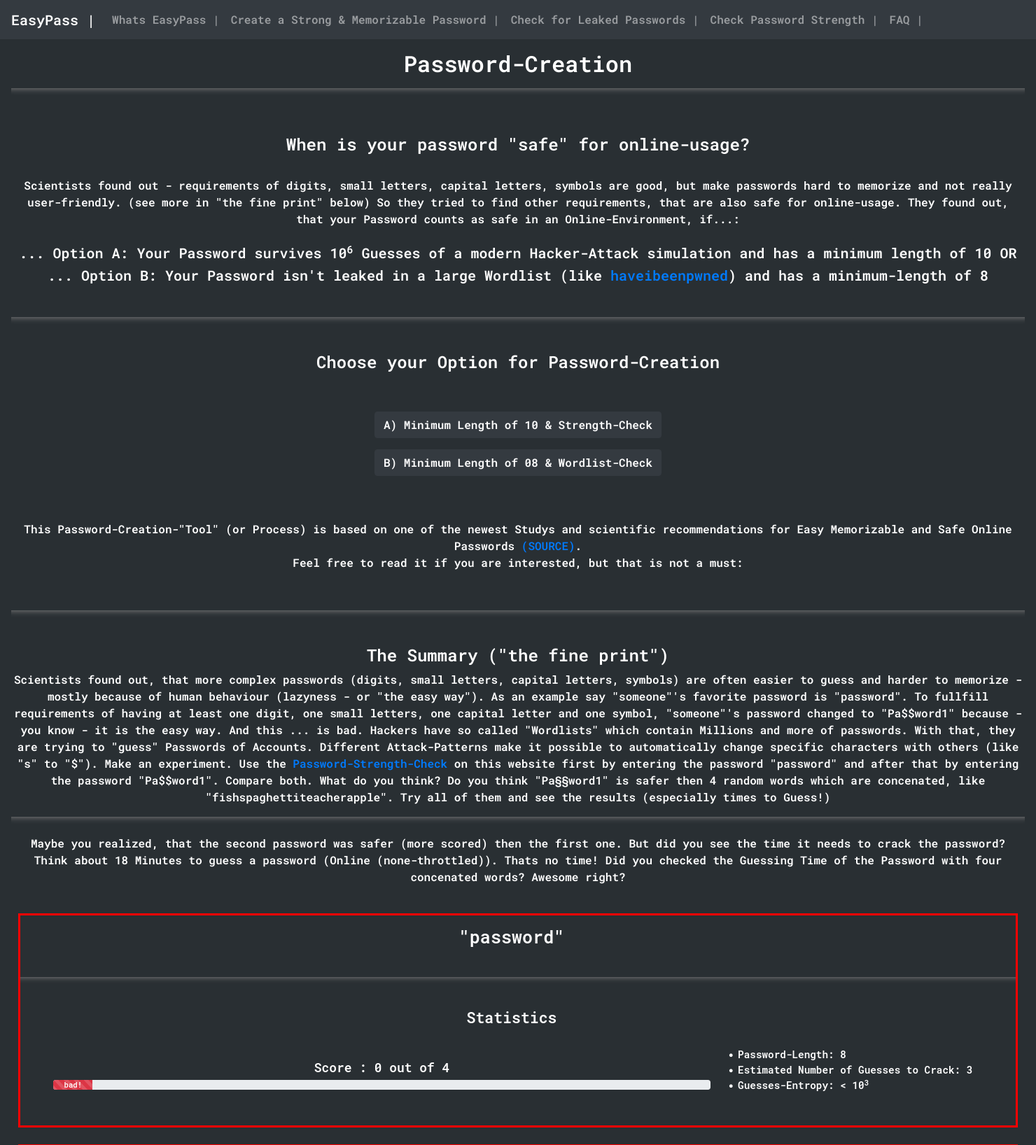
After one commit to Veyris/password_web, a Flask app: page /create_password in a window 1480 px wide. The commit adds this page. Shown: the top 1636 px of the page at 70% size. Run offline with Flask 2, Linux system fonts and the light colour scheme.

Commit message:
added first half password_creation

```diff
--- a/main.py
+++ b/main.py
@@ -88,3 +88,14 @@ def help():
 
 if __name__ == "__main__":
 	app.run()
+
+@app.route("/create_password", methods=["POST", "GET"])
+def choose_option():
+    if request.method == "POST":
+        option = request.form["opt"]
+        if option == "A) Minimum Length of 10 & Strength-Check":
+            return render_template("/create/create_optA.html")
+        elif option == "B) Minimum Length of 08 & Wordlist-Check":
+            return render_template("/create/create_optB.html")
+    else:
+        return render_template("/create/create_password.html")
--- a/static/templates/styles.css
+++ b/static/templates/styles.css
@@ -25,3 +25,8 @@ h1{
 #div2{
     text-align: left;
 }
+
+img {
+    border-style : solid;
+    border-color : red;
+}
--- a/templates/base.html
+++ b/templates/base.html
@@ -8,7 +8,8 @@
         <link rel="preconnect" href="https://fonts.googleapis.com">
         <link rel="preconnect" href="https://fonts.gstatic.com" crossorigin>
         <link href="https://fonts.googleapis.com/css2?family=Roboto+Mono:wght@600&display=swap" rel="stylesheet">
-        <title>EasyPass - Safe and Easy Passwords</title>
+        <title>{% block title %}
+            {% endblock %}</title>
 
     </head>
 
@@ -24,7 +25,9 @@
                     <li class="nav-item">
                             <a class="nav-link" href="/">Whats EasyPass |<span class="sr-only">(current)</span></a>
                     </li>
-
+                    <li class="nav-item">
+                        <a class="nav-link" href="create_password">Create a Strong & Memorizable Password |</a>
+                    </li>
                     <li class="nav-item">
                         <a class="nav-link" href="password_pwned">Check for Leaked Passwords |</a>
                     </li>
--- /dev/null
+++ b/templates/create/create_password.html
@@ -0,0 +1,61 @@
+{% extends "base.html" %}
+{% block title %}EasyPass-Creation{% endblock %}
+{% block content %}
+<div class="p-3 mb-2 text-white text-center">
+	<h2>Password-Creation</h2>
+    <hr class="style13">
+	<br>
+    <p>
+        <h4>When is your password "safe" for online-usage?</h4>
+        <br>
+        Scientists found out - requirements of digits, small letters, capital letters, symbols are good, but make passwords hard to memorize and not really user-friendly. (see more in "the fine print" below)
+        So they tried to find other requirements, that are also safe for online-usage. They found out, that your Password counts as safe in an Online-Environment, if...:
+        <br><br>
+
+
+                <h5>... Option A: Your Password survives 10<sup>6</sup> Guesses of a modern Hacker-Attack simulation and has a minimum length of 10 OR</h5>
+
+                <h5>... Option B: Your Password isn't leaked in a large Wordlist (like <a href="https://www.haveibeenpwned.com/Passwords">haveibeenpwned</a>) and has a minimum-length of 8</h5>
+                <br>
+                <hr class="style13">
+                <br>
+                <h4> Choose your Option for Password-Creation </h4>
+    <br><br>
+    <form action="#" method="post">
+        <p><input class="btn btn-dark" type="submit" value="A) Minimum Length of 10 & Strength-Check" name="opt"/></p>
+        <p><input class="btn btn-dark" type="submit" value="B) Minimum Length of 08 & Wordlist-Check" name="opt"/></p>
+    </form>
+    <br><br>
+    <p> This Password-Creation-"Tool" (or Process) is based on one of the newest Studys and scientific recommendations for Easy Memorizable and Safe Online Passwords <a href="https://www.andrew.cmu.edu/user/nicolasc/publications/Tan-CCS20.pdf">(SOURCE)</a>. <br>Feel free to read it if you are interested, but that is not a must:</p>
+    <p>
+        <br>
+        <hr class="style13">
+        <br>
+        <h4>The Summary ("the fine print")</h4>
+        Scientists found out, that more complex passwords (digits, small letters, capital letters, symbols) are often easier to guess and harder to memorize -
+        mostly because of human behaviour (lazyness - or "the easy way"). As an example say "someone"'s favorite password is "password".
+        To fullfill requirements of having at least one digit, one small letters, one capital letter and one symbol, "someone"'s password changed to "Pa$$word1" because - you know - it is the easy way.
+        And this ... is bad. Hackers have so called "Wordlists" which contain Millions and more of passwords. With that, they are trying to "guess" Passwords of Accounts. Different
+        Attack-Patterns make it possible to automatically change specific characters with others (like "s" to "$"). Make an experiment. Use the <a href="password_strength">Password-Strength-Check</a>
+        on this website first by entering the password "password" and after that by entering the password "Pa$$word1". Compare both. What do you think? Do you think "Pa§§word1" is safer then 4 random words
+        which are concenated, like "fishspaghettiteacherapple". Try all of them and see the results (especially times to Guess!)</p>
+        <hr class="style13">
+        <p>
+        Maybe you realized, that the second password was safer (more scored) then the first one. But did you see the time it needs to crack the password? Think about 18 Minutes to guess a password (Online (none-throttled)).
+        Thats no time! Did you checked the Guessing Time of the Password with four concenated words? Awesome right?
+    </p>
+        <br>
+        <img src="{{url_for('static', filename='/templates/password.png')}}">
+        <br><br>
+        <img src="{{url_for('static', filename='/templates/password1.png')}}">
+        <br><br>
+        <img src="{{url_for('static', filename='/templates/fishspa.png')}}">
+
+    <hr class="style13">
+
+
+
+</div>
+
+
+{% endblock %}
--- a/templates/help.html
+++ b/templates/help.html
@@ -1,5 +1,5 @@
 {% extends "base.html" %}
-{% block title %}FAQ{% endblock %}
+{% block title %}EasyPass-FAQ{% endblock %}
 {% block content %}
 <h1> HOW DOES PNWD_API CALL WORK</h1>
 {% endblock %}
--- a/templates/pwned/password_pwned.html
+++ b/templates/pwned/password_pwned.html
@@ -1,7 +1,7 @@
 {% extends "base.html" %}
-{% block title %}PWNED{% endblock %}
+{% block title %}EasyPass-PWNED{% endblock %}
 {% block content %}
-<div class="p-3 mb-2 bg-secondary text-white text-center">
+<div class="p-3 mb-2  text-white text-center">
 	{% if content_bool == "True" %}
 	<br>
     <h2>Leak-Check-Results</h2>
--- a/templates/strength/password_strength.html
+++ b/templates/strength/password_strength.html
@@ -1,10 +1,10 @@
 {% extends "base.html" %}
-{% block title %}STRENGTH{% endblock %}
+{% block title %}EasyPass-STRENGTH{% endblock %}
 {% block content %}
-<div class="p-3 mb-2 bg-secondary text-white text-center">
+<div class="p-3 mb-2  text-white text-center">
 	<h2>Password-Strength-Check</h2>
 	<br>
-	<form type="password" action="#" method="post">
+	<form action="#" method="post">
 		<p>Enter Password to check for Password-Strength:</p>
 		<p><input type="password" autocomplete="new-password" name="pass" minlength="1" size="45" /></p>
 		<p>{{content_error}}</p>
```
Also changed, not shown: templates/create/create_optA.html (added, +18 -0 lines), templates/create/create_optB.html (added, +13 -0 lines), templates/how_create.html (added, +7 -0 lines), templates/strength/password_strength_result.html (+4 -4 lines), static/templates/Pa$$word1.png (added), static/templates/fishspa.png (added), static/templates/password.png (added), static/templates/password1.png (added).
